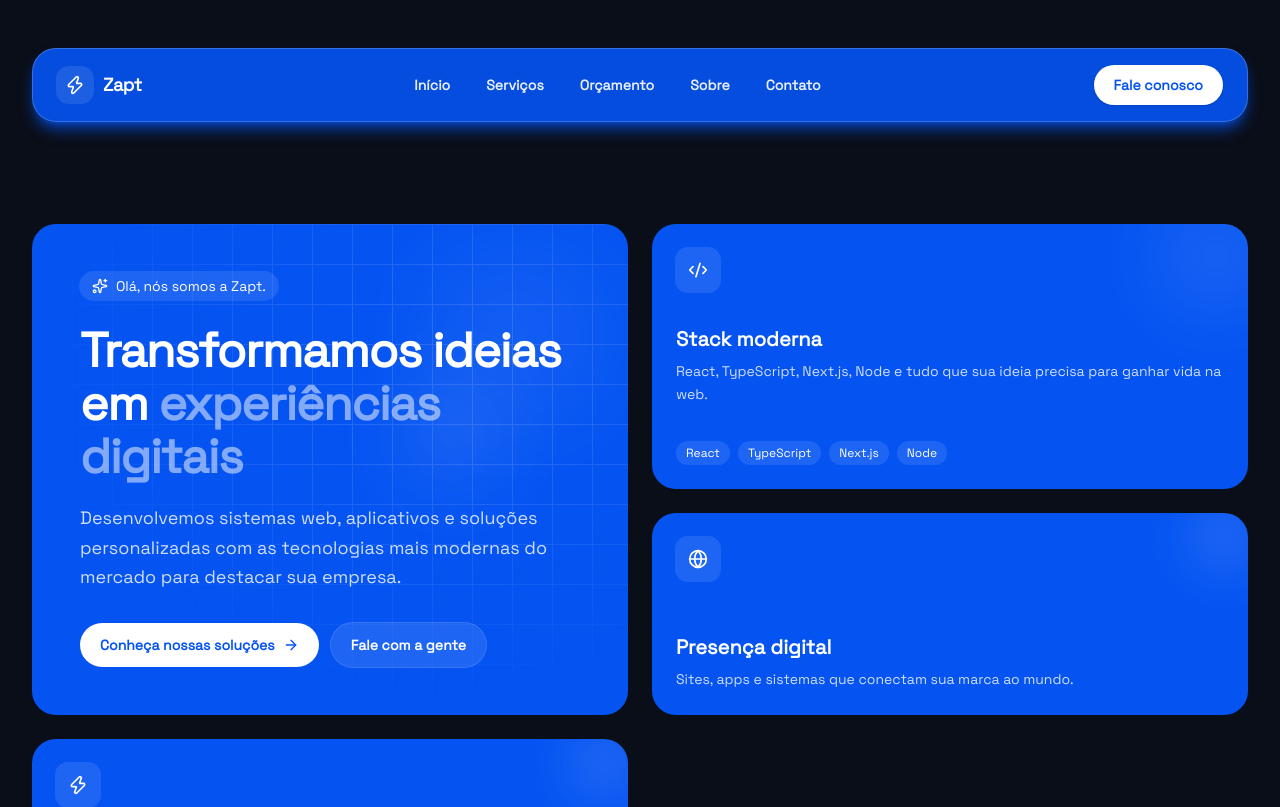
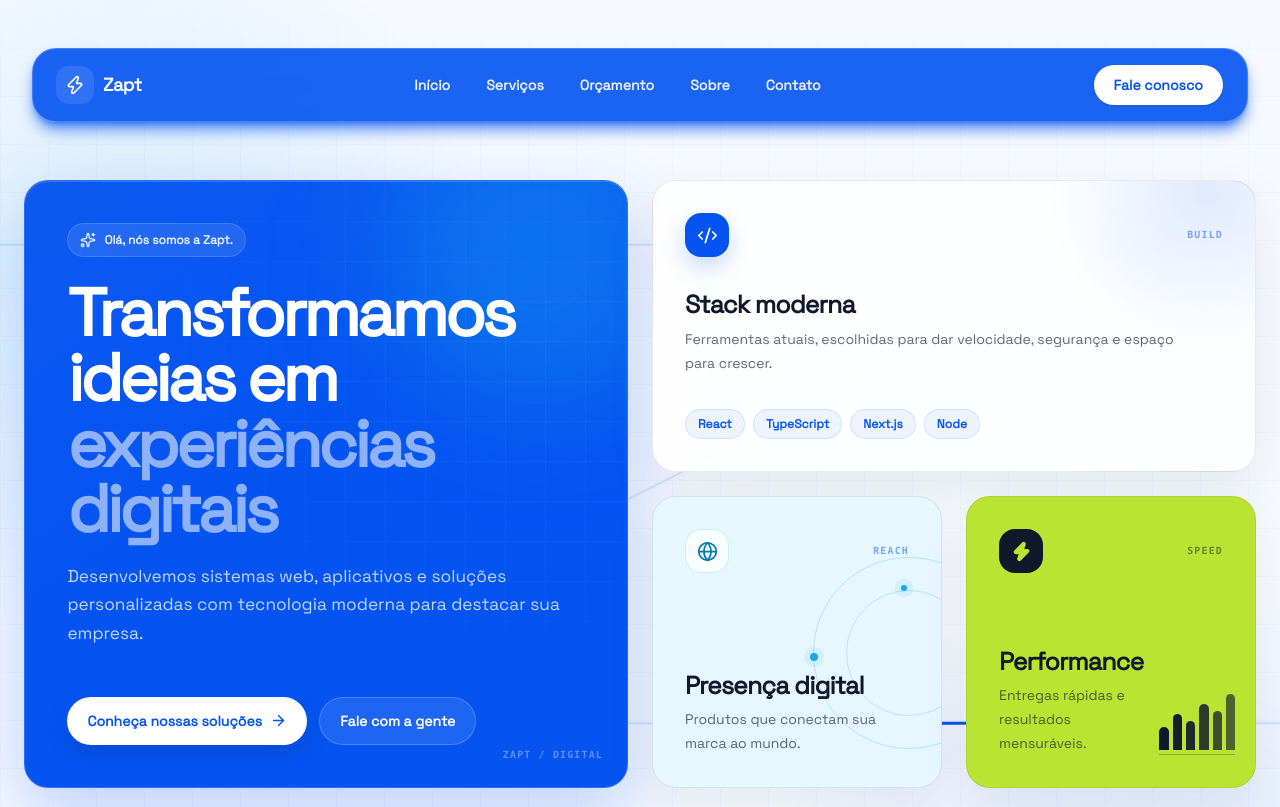
Before and after one commit to Gabriel-Andreoni/zapt, a Next.js app: page / in a window 1280 px wide. Shown: the top 807 px of the page. Built offline with nearby package versions, Linux system fonts and the light colour scheme.

Commit message:
Readequação da UI do site. Começando pela Hero section

```diff
--- a/app/globals.css
+++ b/app/globals.css
@@ -1,5 +1,5 @@
 @import "tailwindcss";
 
 body {
-  background: #0a0e18;
+  background: #fafafa;
 }
--- a/app/page.tsx
+++ b/app/page.tsx
@@ -1,28 +1,16 @@
 "use client";
 
-import { useState, useEffect } from "react";
-
 import Hero from "./sections/Hero";
-import Loader from "./components/Loader";
 import Orcamento from "./sections/Orcamento";
 import { Services } from "./sections/Services";
 
 export default function Home() {
-  const [loaderOn, setLoaderOn] = useState<Boolean>(false);
-
-  useEffect(() => {
-    setLoaderOn(true);
-
-    const timer = setTimeout(() => {
-      setLoaderOn(false);
-    }, 6000);
-
-    return () => clearTimeout(timer);
-  }, []);
-
   return (
-    <div className="relative">
-    {/*loaderOn && <Loader />*/}
+    <div className="relative isolate min-h-screen overflow-x-clip bg-[#f6f9ff] bg-[radial-gradient(circle_at_10%_10%,rgba(24,168,232,0.14),transparent_23rem),radial-gradient(circle_at_90%_36%,rgba(5,84,242,0.12),transparent_27rem),radial-gradient(circle_at_8%_68%,rgba(185,229,50,0.08),transparent_24rem),radial-gradient(circle_at_88%_94%,rgba(24,168,232,0.10),transparent_26rem)]">
+      <div
+        className="pointer-events-none absolute inset-0 -z-10 bg-[linear-gradient(rgba(5,84,242,0.06)_1px,transparent_1px),linear-gradient(90deg,rgba(5,84,242,0.06)_1px,transparent_1px)] bg-[size:48px_48px] opacity-50 [mask-image:linear-gradient(to_bottom,transparent,black_4%,black_96%,transparent)]"
+        aria-hidden="true"
+      />
 
       <Hero />
       <Services />
--- a/app/sections/Hero/index.tsx
+++ b/app/sections/Hero/index.tsx
@@ -1,141 +1,255 @@
 import { ArrowRight, Code2, Globe, Sparkles, Zap } from "lucide-react";
 import Header from "../Menu";
+
+const technologies = ["React", "TypeScript", "Next.js", "Node"];
+
+const cardBase =
+  "group relative min-w-0 overflow-hidden rounded-3xl border border-[#10182b17] p-[clamp(1.35rem,3vw,2rem)] shadow-[0_18px_50px_rgba(16,24,43,0.07)] transition-[transform,box-shadow,border-color] duration-200 hover:-translate-y-1 hover:border-[#0554f238] hover:shadow-[0_24px_65px_rgba(16,24,43,0.13)] motion-reduce:transition-none";
+
+const cardLabel =
+  "font-mono text-[0.62rem] font-bold tracking-[0.12em] uppercase";
+
+function CircuitBackground() {
+  return (
+    <div
+      className="pointer-events-none absolute -inset-y-13 -right-[7vw] -left-[7vw] -z-10"
+      aria-hidden="true"
+    >
+      <svg
+        className="h-full w-full overflow-visible drop-shadow-[0_10px_30px_rgba(5,84,242,0.10)]"
+        viewBox="0 0 1200 720"
+        preserveAspectRatio="none"
+      >
+        <path
+          d="M-80 118H1018L214 602H1280"
+          pathLength="100"
+          fill="none"
+          stroke="rgba(5, 84, 242, 0.12)"
+          strokeWidth="2"
+          strokeLinecap="round"
+          strokeLinejoin="round"
+          vectorEffect="non-scaling-stroke"
+        />
+        <path
+          className="motion-reduce:hidden"
+          d="M-80 118H1018L214 602H1280"
+          pathLength="100"
+          fill="none"
+          stroke="#0554f2"
+          strokeWidth="3"
+          strokeLinecap="round"
+          strokeLinejoin="round"
+          strokeDasharray="2 98"
+          vectorEffect="non-scaling-stroke"
+        >
+          <animate
+            attributeName="stroke-dashoffset"
+            from="0"
+            to="-100"
+            dur="8s"
+            repeatCount="indefinite"
+          />
+        </path>
+        <g
+          fill="#f6f9ff"
+          stroke="rgba(5, 84, 242, 0.42)"
+          strokeWidth="2"
+          vectorEffect="non-scaling-stroke"
+        >
+          <circle cx="112" cy="118" r="7" />
+          <circle cx="1018" cy="118" r="9" />
+          <circle cx="690" cy="315" r="7" />
+          <circle cx="214" cy="602" r="9" />
+          <circle cx="1082" cy="602" r="7" />
+        </g>
+      </svg>
+    </div>
+  );
+}
+
+function PerformanceSignal() {
+  return (
+    <div
+      className="flex h-[3.8rem] w-[4.75rem] shrink-0 items-end gap-1 border-b border-[#10182b47] pb-1"
+      aria-hidden="true"
+    >
+      {[42, 64, 52, 82, 70, 100].map((height, index) => (
+        <span
+          key={height}
+          className="h-full w-full origin-bottom animate-pulse rounded-t-full rounded-b-sm bg-[#10182b] motion-reduce:animate-none"
+          style={{
+            height: `${height}%`,
+            animationDelay: `${index * 120}ms`,
+          }}
+        />
+      ))}
+    </div>
+  );
+}
 
 export default function Hero() {
   return (
     <>
       <Header />
-      <section className="w-full mt-32 py-16 md:py-24">
-        <div className="mx-auto max-w-7xl px-4 sm:px-6 lg:px-8">
-          <div className="grid grid-cols-4 gap-4 md:gap-6">
-            {/* Main hero card */}
-            <article className="group relative col-span-4 overflow-hidden rounded-2xl bg-[#0554f2] p-8 text-white transition-all duration-300 hover:-translate-y-1 hover:shadow-2xl hover:shadow-[#0554f270] md:col-span-2 md:row-span-2 md:rounded-3xl md:p-10 lg:p-12">
-              <div className="pointer-events-none absolute inset-0 overflow-hidden">
+      <section
+        className="relative isolate w-full overflow-hidden pt-[clamp(9.25rem,14vw,10.75rem)] pb-[clamp(4rem,8vw,7rem)] lg:pt-[11.25rem]"
+        aria-labelledby="hero-title"
+      >
+        <div className="mx-auto w-[calc(100%-2rem)] max-w-7xl sm:w-[calc(100%-3rem)]">
+          <div className="relative">
+            <CircuitBackground />
+
+            <div className="grid grid-cols-2 gap-4 md:grid-cols-4 md:grid-rows-2 md:gap-5 lg:gap-6">
+              <article
+                className={`${cardBase} col-span-2 min-h-[clamp(31rem,72vh,36rem)] border-white/15 bg-[#0554f2] bg-[linear-gradient(145deg,rgba(255,255,255,0.03),transparent_44%)] text-white shadow-[0_26px_70px_rgba(5,84,242,0.24),inset_0_1px_rgba(255,255,255,0.16)] hover:border-white/25 hover:shadow-[0_30px_80px_rgba(5,84,242,0.30)] md:row-span-2 md:min-h-[38rem] lg:p-[2.65rem]`}
+              >
                 <div
-                  className="absolute inset-0 opacity-[0.12]"
-                  style={{
-                    backgroundImage:
-                      "linear-gradient(to right, #fafafa 1px, transparent 1px), linear-gradient(to bottom, #fafafa 1px, transparent 1px)",
-                    backgroundSize: "40px 40px",
-                    maskImage:
-                      "radial-gradient(ellipse at 70% 30%, black 20%, transparent 70%)",
-                  }}
+                  className="absolute inset-0 bg-[linear-gradient(rgba(255,255,255,0.35)_1px,transparent_1px),linear-gradient(90deg,rgba(255,255,255,0.35)_1px,transparent_1px)] bg-[size:40px_40px] opacity-[0.17] [mask-image:radial-gradient(circle_at_82%_22%,black,transparent_62%)]"
+                  aria-hidden="true"
                 />
-                <div className="absolute right-8 top-8 h-40 w-40 rounded-full bg-white/10 blur-3xl animate-pulse" />
                 <div
-                  className="absolute right-32 top-40 h-24 w-24 rounded-full bg-white/15 blur-2xl animate-pulse"
-                  style={{ animationDelay: "0.6s" }}
+                  className="absolute -top-20 -right-16 aspect-square w-76 rounded-full bg-[#18a8e857] blur-[55px]"
+                  aria-hidden="true"
                 />
-              </div>
 
-              <div className="relative flex h-full flex-col justify-between">
+                <div className="relative z-10 flex h-full flex-col justify-between gap-10">
                   <div>
-                  <span className="inline-flex items-center gap-2 rounded-full bg-white/10 px-3 py-1 text-sm text-white font-medium ring-1 ring-white/10">
-                    <Sparkles className="h-4 w-4 text-white" />
+                    <span className="inline-flex items-center gap-2 rounded-full border border-white/15 bg-white/10 px-3 py-2 text-xs leading-none font-semibold text-white/90 backdrop-blur-sm">
+                      <Sparkles size={16} strokeWidth={2} />
                       Olá, nós somos a Zapt.
                     </span>
 
-                  <h1 className="mt-6 text-3xl font-bold leading-[1.1] tracking-tight text-white md:text-4xl lg:text-5xl">
+                    <h1
+                      id="hero-title"
+                      className="mt-6 max-w-[12ch] text-[clamp(2.15rem,9vw,4.15rem)] leading-[0.98] font-semibold tracking-[-0.055em] text-balance text-white"
+                    >
                       Transformamos ideias em{" "}
-                    <span className="text-white/50">experiências digitais</span>
+                      <span className="text-white/55">
+                        experiências digitais
+                      </span>
                     </h1>
 
-                  <p className="mt-5 max-w-xl text-base leading-relaxed text-white/80 md:text-lg">
+                    <p className="mt-5 max-w-xl text-[clamp(0.98rem,2vw,1.08rem)] leading-[1.65] text-white/75">
                       Desenvolvemos sistemas web, aplicativos e soluções
-                    personalizadas com as tecnologias mais modernas do mercado
-                    para destacar sua empresa.
+                      personalizadas com tecnologia moderna para destacar sua
+                      empresa.
                     </p>
                   </div>
 
-                <div className="mt-8 flex flex-wrap items-center gap-3">
+                  <div className="flex flex-col items-stretch gap-3 min-[560px]:flex-row min-[560px]:flex-wrap min-[560px]:items-center">
                     <a
                       href="#produtos"
-                    className="inline-flex items-center gap-2 rounded-full bg-white px-5 py-3 text-sm font-semibold text-[#0554f2] transition-colors hover:bg-white/60"
+                      className="inline-flex min-h-12 items-center justify-center gap-2 rounded-full bg-white px-5 py-3 text-sm font-bold text-[#0554f2] shadow-[0_8px_24px_rgba(16,24,43,0.15)] transition-[transform,background-color,box-shadow] duration-200 hover:-translate-y-0.5 hover:bg-[#eef4ff] hover:shadow-[0_12px_30px_rgba(16,24,43,0.22)] focus-visible:outline-3 focus-visible:outline-offset-3 focus-visible:outline-[#b9e532] motion-reduce:transition-none"
                     >
                       Conheça nossas soluções
-                    <ArrowRight className="h-4 w-4" />
+                      <ArrowRight size={17} />
                     </a>
                     <a
                       href="#contato"
-                    className="inline-flex items-center gap-2 rounded-full bg-white/10 px-5 py-3 text-sm font-semibold text-white ring-1 ring-white/20 transition-colors hover:bg-white/20"
+                      className="inline-flex min-h-12 items-center justify-center rounded-full border border-white/20 bg-white/10 px-5 py-3 text-sm font-bold text-white transition-[transform,background-color] duration-200 hover:-translate-y-0.5 hover:bg-white/15 focus-visible:outline-3 focus-visible:outline-offset-3 focus-visible:outline-[#b9e532] motion-reduce:transition-none"
                     >
                       Fale com a gente
                     </a>
                   </div>
                 </div>
+
+                <span
+                  className={`${cardLabel} absolute right-6 bottom-6 hidden text-white/35 sm:block`}
+                  aria-hidden="true"
+                >
+                  ZAPT / DIGITAL
+                </span>
               </article>
 
-            {/* Tech stack card */}
-            <article className="group relative col-span-4 overflow-hidden rounded-2xl bg-[#0554f2] p-6 text-white transition-all duration-300 hover:-translate-y-1 hover:shadow-2xl hover:shadow-[#0554f270] md:col-span-2 md:rounded-3xl">
-              <div className="pointer-events-none absolute -right-6 -top-6 h-28 w-28 rounded-full bg-white/10 blur-2xl transition-opacity group-hover:opacity-100" />
-
-              <div className="relative flex h-full flex-col justify-between">
-                <div className="inline-flex h-11 w-11 items-center justify-center rounded-xl bg-white/10 ring-1 ring-white/10">
-                  <Code2 className="h-5 w-5 text-white" />
+              <article
+                className={`${cardBase} col-span-2 flex min-h-68 flex-col justify-between gap-5 bg-[radial-gradient(circle_at_92%_4%,rgba(5,84,242,0.12),transparent_10rem)] bg-white/90 text-[#10182b] backdrop-blur-sm md:min-h-0`}
+              >
+                <div className="relative z-10 flex items-center justify-between gap-4">
+                  <span className="inline-flex size-11 shrink-0 items-center justify-center rounded-2xl bg-[#0554f2] text-white shadow-[0_10px_25px_rgba(5,84,242,0.22)]">
+                    <Code2 size={21} />
+                  </span>
+                  <span className={`${cardLabel} text-[#0554f280]`}>
+                    BUILD
+                  </span>
                 </div>
 
-                <div className="mt-4">
-                  <h3 className="text-lg font-semibold leading-tight md:text-xl">
+                <div>
+                  <h2 className="text-[clamp(1.25rem,2vw,1.55rem)] leading-[1.1] font-semibold tracking-[-0.035em] text-inherit">
                     Stack moderna
-                  </h3>
-                  <p className="mt-2 text-sm leading-relaxed text-white/80">
-                    React, TypeScript, Next.js, Node e tudo que sua ideia
-                    precisa para ganhar vida na web.
+                  </h2>
+                  <p className="mt-2 max-w-lg text-sm leading-6 text-[#10182ba8]">
+                    Ferramentas atuais, escolhidas para dar velocidade,
+                    segurança e espaço para crescer.
                   </p>
                 </div>
 
-                <div className="mt-4 flex flex-wrap gap-2">
-                  {["React", "TypeScript", "Next.js", "Node"].map((tech) => (
+                <div className="flex flex-wrap gap-2" aria-label="Tecnologias">
+                  {technologies.map((tech) => (
                     <span
                       key={tech}
-                      className="rounded-full bg-white/10 px-2.5 py-1 text-xs font-medium text-white ring-1 ring-[#0554f270]"
+                      className="rounded-full border border-[#0554f21f] bg-[#edf3ff] px-3 py-1.5 text-xs font-bold text-[#0554f2]"
                     >
                       {tech}
                     </span>
                   ))}
                 </div>
+              </article>
+
+              <article
+                className={`${cardBase} col-span-2 flex min-h-54 flex-col justify-between bg-[#e7f7ff] text-[#10182b] min-[560px]:col-span-1 min-[560px]:min-h-60 md:min-h-0`}
+              >
+                <div
+                  className="absolute top-15 -right-16 aspect-square w-48 rounded-full border border-[#18a8e840] before:absolute before:inset-8 before:rounded-full before:border before:border-[#18a8e83d] before:content-['']"
+                  aria-hidden="true"
+                >
+                  <span className="absolute top-1/2 -left-1 size-2 rounded-full bg-[#18a8e8] shadow-[0_0_0_6px_rgba(24,168,232,0.10)]" />
+                  <span className="absolute top-[14%] left-[46%] size-1.5 rounded-full bg-[#18a8e8] shadow-[0_0_0_6px_rgba(24,168,232,0.10)]" />
+                </div>
+
+                <div className="relative z-10 flex items-center justify-between gap-4">
+                  <span className="inline-flex size-11 shrink-0 items-center justify-center rounded-2xl border border-[#18a8e82e] bg-white/70 text-[#087aaa]">
+                    <Globe size={21} />
+                  </span>
+                  <span className={`${cardLabel} text-[#0554f280]`}>
+                    REACH
+                  </span>
+                </div>
+
+                <div className="relative z-10">
+                  <h2 className="text-[clamp(1.25rem,2vw,1.55rem)] leading-[1.1] font-semibold tracking-[-0.035em] text-inherit">
+                    Presença digital
+                  </h2>
+                  <p className="mt-2 text-sm leading-6 text-[#10182ba8]">
+                    Produtos que conectam sua marca ao mundo.
+                  </p>
                 </div>
               </article>
 
-            {/* Presence card */}
-            <article className="group relative col-span-2 overflow-hidden rounded-2xl bg-[#0554f2] p-6 text-white transition-all duration-300 hover:-translate-y-1 hover:shadow-2xl hover:shadow-[#0554f270] md:rounded-3xl">
-              <div className="pointer-events-none absolute -right-4 -top-4 h-20 w-20 rounded-full bg-white/10 blur-xl transition-opacity group-hover:opacity-100" />
-
-              <div className="relative flex h-full flex-col justify-between">
-                <div className="inline-flex h-11 w-11 items-center justify-center rounded-xl bg-white/10 ring-1 ring-white/10">
-                  <Globe className="h-5 w-5 text-white" />
+              <article
+                className={`${cardBase} col-span-2 flex min-h-54 flex-col justify-between bg-[#b9e532] text-[#10182b] min-[560px]:col-span-1 min-[560px]:min-h-60 md:min-h-0`}
+              >
+                <div className="relative z-10 flex items-center justify-between gap-4">
+                  <span className="inline-flex size-11 shrink-0 items-center justify-center rounded-2xl bg-[#10182b] text-[#b9e532]">
+                    <Zap size={21} fill="currentColor" />
+                  </span>
+                  <span className={`${cardLabel} text-[#10182b7a]`}>
+                    SPEED
+                  </span>
                 </div>
 
-                <div className="mt-4">
-                  <h3 className="text-lg font-semibold text-white leading-tight md:text-xl">
-                    Presença digital
-                  </h3>
-                  <p className="mt-2 text-sm leading-relaxed text-white/80">
-                    Sites, apps e sistemas que conectam sua marca ao mundo.
+                <div className="relative z-10 flex items-end justify-between gap-4">
+                  <div>
+                    <h2 className="text-[clamp(1.25rem,2vw,1.55rem)] leading-[1.1] font-semibold tracking-[-0.035em] text-inherit">
+                      Performance
+                    </h2>
+                    <p className="mt-2 text-sm leading-6 text-[#10182ba8]">
+                      Entregas rápidas e resultados mensuráveis.
                     </p>
                   </div>
+                  <PerformanceSignal />
                 </div>
               </article>
-
-            {/* Speed card */}
-            <article className="group relative col-span-2 overflow-hidden rounded-2xl bg-[#0554f2] p-6 text-white transition-all duration-300 hover:-translate-y-1 hover:shadow-2xl hover:shadow-[#0554f270] md:rounded-3xl">
-              <div className="pointer-events-none absolute -right-4 -top-4 h-20 w-20 rounded-full bg-white/10 blur-xl transition-opacity group-hover:opacity-100" />
-
-              <div className="relative flex h-full flex-col justify-between">
-                <div className="inline-flex h-11 w-11 items-center justify-center rounded-xl bg-white/10 ring-1 ring-white/10">
-                  <Zap className="h-5 w-5 text-white" />
             </div>
-
-                <div className="mt-4">
-                  <h3 className="text-lg font-semibold leading-tight text-white md:text-xl">
-                    Performance
-                  </h3>
-                  <p className="mt-2 text-sm leading-relaxed text-white/80">
-                    Entrega rápida, código limpo e resultados mensuráveis.
-                  </p>
-                </div>
-              </div>
-            </article>
           </div>
         </div>
       </section>
```
Also changed, not shown: app/sections/Hero/style.css (deleted, +0 -14 lines). Lines whose indentation alone changed are shown as unchanged.
